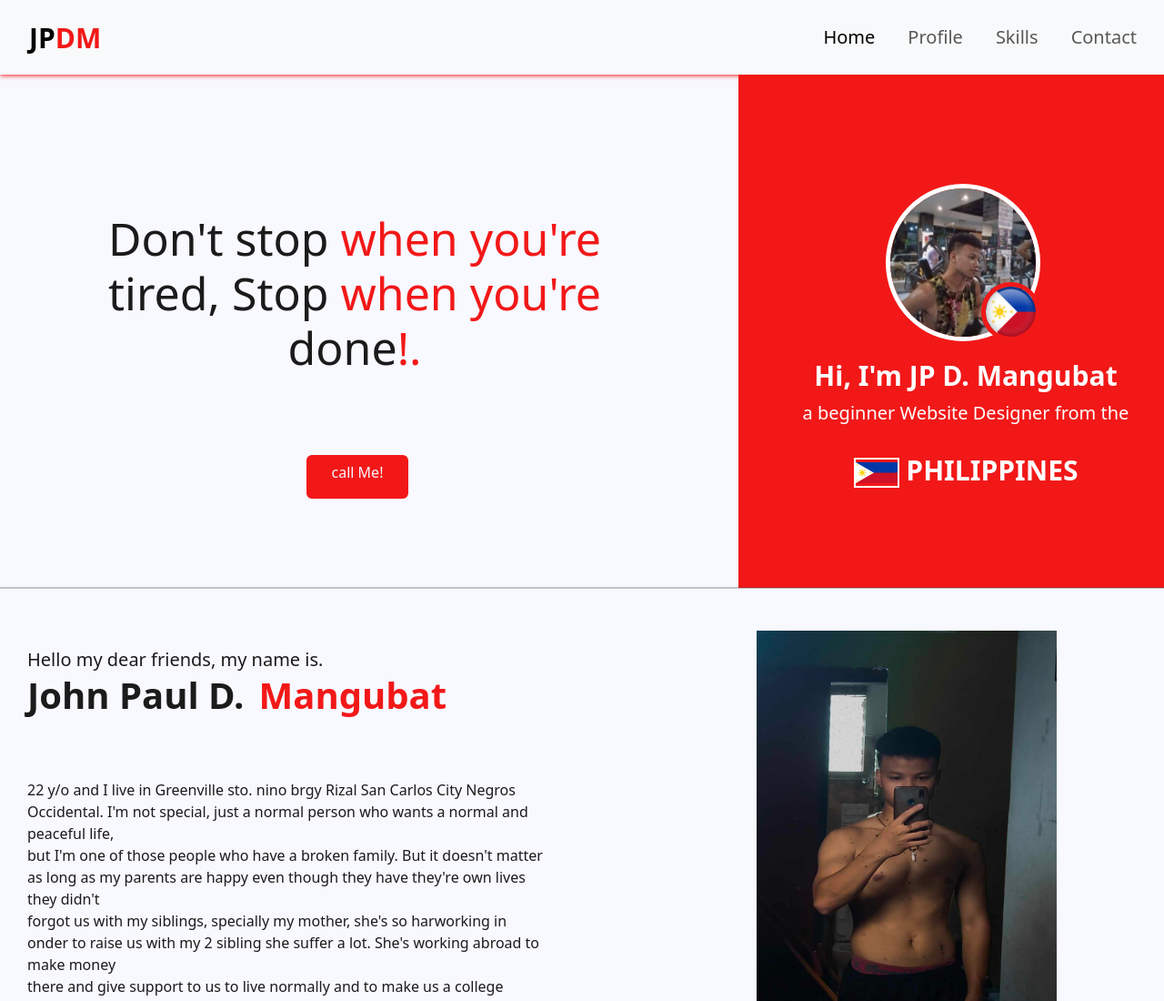
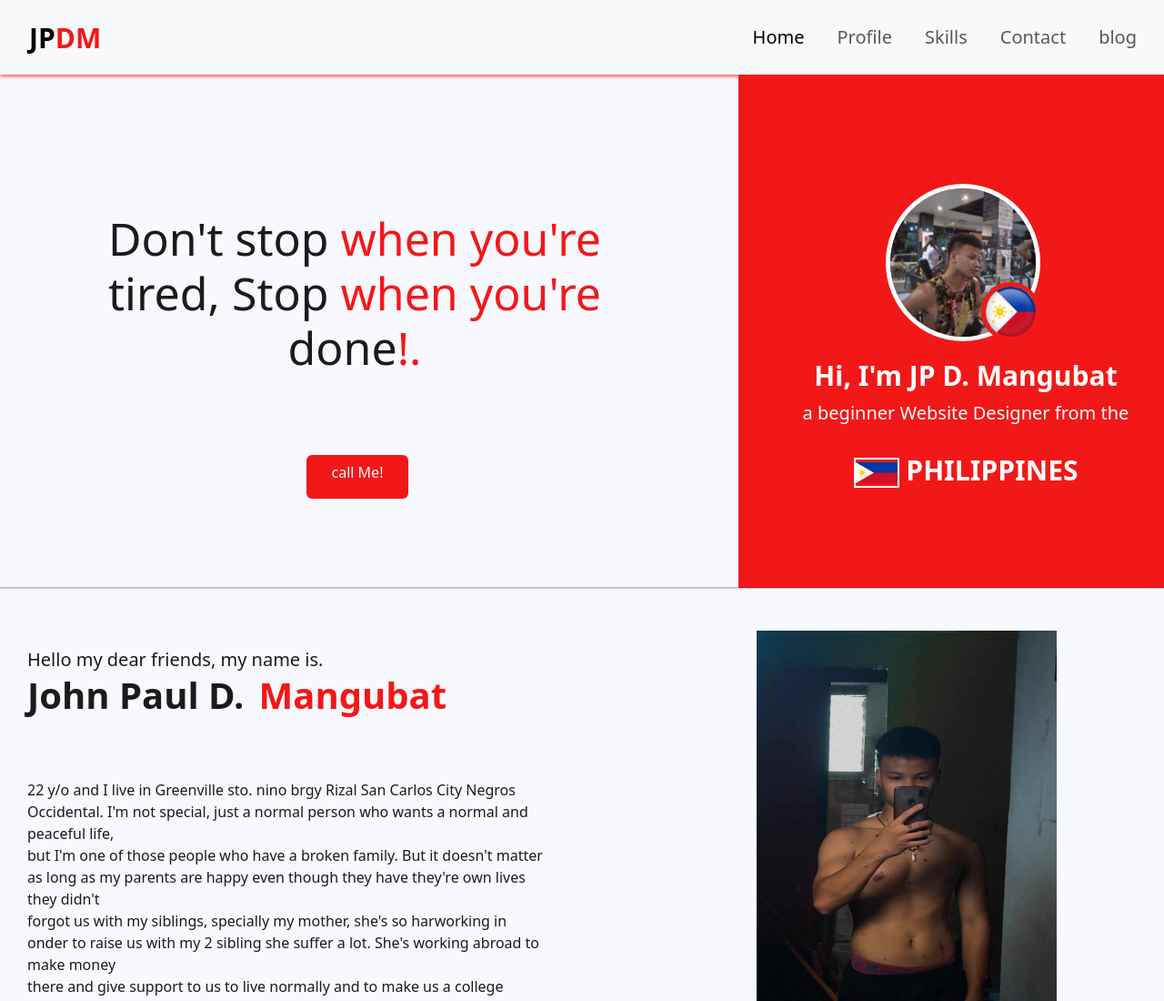
Before and after one commit to JPmangubat/MyPersonalSite, a plain HTML site: page index.html in a window 1280 px wide. Shown: the top 1100 px of the page at 91% size. Drawn offline with nearby package versions, Linux system fonts and the light colour scheme.

Commit message:
index.html

```diff
--- a/index.html
+++ b/index.html
@@ -35,6 +35,8 @@
             <li class="nav-item">
               <a class="nav-link" href="#">Contact</a>
             </li>
+            <li class="nav-item">
+              <a class="nav-link" href="blog.html">blog</a>
             </li>
 
           </ul>
@@ -125,7 +127,6 @@
   <script src="https://cdn.jsdelivr.net/npm/bootstrap@5.3.2/dist/js/bootstrap.bundle.min.js"
     integrity="sha384-C6RzsynM9kWDrMNeT87bh95OGNyZPhcTNXj1NW7RuBCsyN/o0jlpcV8Qyq46cDfL"
     crossorigin="anonymous"></script>
-  </script>
 </body>
 
 </html>
```
